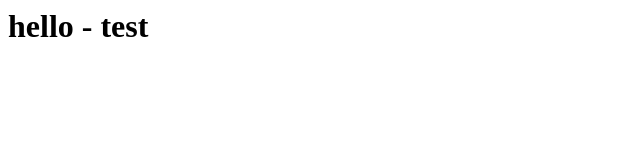
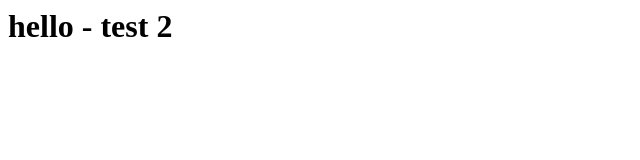
Before and after one commit to fenidoshi/test, a plain HTML site: page index.html in a window 1280 px wide. Shown: the full height of the page, 0-640 px from the left. Drawn offline with Linux system fonts and the light colour scheme.

Commit message:
Update index.html
v1.0

```diff
--- a/index.html
+++ b/index.html
@@ -1 +1 @@
-<h1> hello - test </h1>
+<h1> hello - test 2</h1>
```
